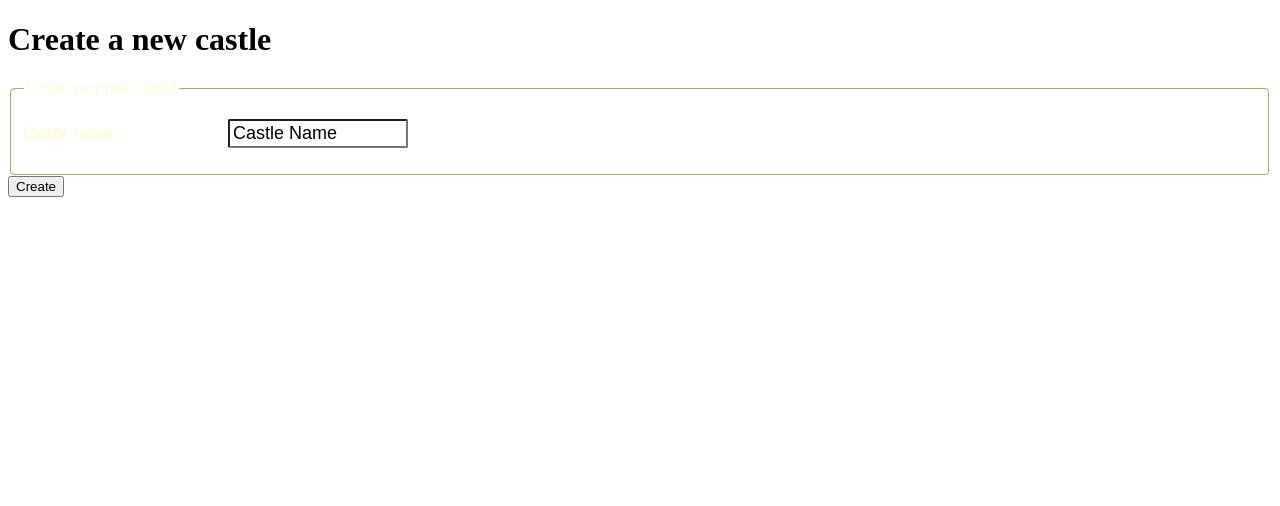
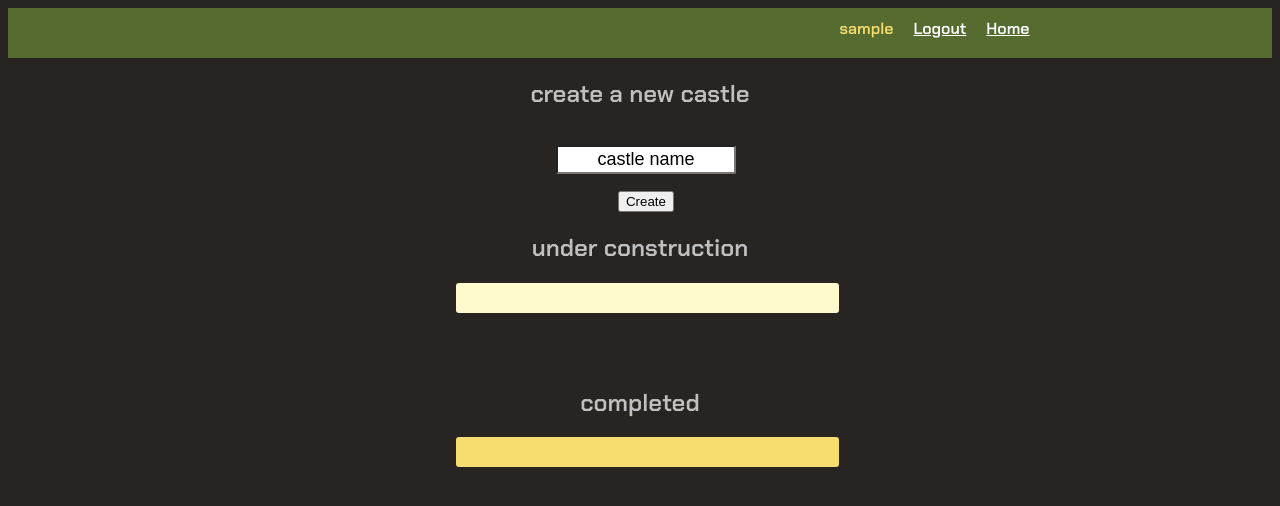
Before and after one commit to JBiondi/castledoro, a Django app: page /create_new_castle/ in a window 1280 px wide. Shown: the top 506 px of the page. Run offline with Django 3.2, Linux system fonts and the light colour scheme; the visitor is signed in with stand-in values (Sample User, id 1).

Commit message:
Moved create new castle functionality to user profile page

```diff
--- a/castledoro/forms.py
+++ b/castledoro/forms.py
@@ -6,6 +6,12 @@ class NewCastleForm(forms.ModelForm):
 
     class Meta:
         model = Castle
+        labels = {
+            'castle_name': ''
+        }
+        widgets = {
+            'castle_name': forms.TextInput(attrs={'id': 'create-new-castle-name-label'}),
+        }
         fields = ['castle_name']
 
 
--- a/castledoro/models.py
+++ b/castledoro/models.py
@@ -5,7 +5,7 @@ from django.contrib.auth.models import User
 class Castle(models.Model):
     castle_id = models.AutoField(primary_key=True)
     associated_user_id = models.ForeignKey(User, on_delete=models.CASCADE)
-    castle_name = models.CharField(default='Castle Name', max_length=40)
+    castle_name = models.CharField(default='castle name', max_length=40)
     total_blocks = models.IntegerField(default=165)
     completed_blocks = models.IntegerField(default=0)
     last_modified = models.DateTimeField(auto_now=True)
--- a/castledoro/views.py
+++ b/castledoro/views.py
@@ -25,7 +25,7 @@ def create_new_castle(request):
 
     context = {'form': form}
 
-    return render(request, 'frontend/create_new_castle.html', context)
+    return render(request, 'frontend/user_profile.html', context)
 
 
 @login_required
--- a/frontend/static/css/styles.css
+++ b/frontend/static/css/styles.css
@@ -295,6 +295,19 @@ svg {
     border-radius: 3px;
 }
 
+.create-new-castle-container {
+    color: aliceblue;
+    margin-left: 12px;
+    text-align: center;
+    font-family: 'Chakra Petch', sans-serif;
+    height: 15%;
+    border-radius: 3px;
+}
+
+#create-new-castle-name-label {
+    text-align: center;
+}
+
 .completed-blocks-value {
     color: white;
     text-align: center;
@@ -307,6 +320,12 @@ svg {
 }
 
 .profile-completed {
+    color: silver;
+    font-family: 'Chakra Petch', sans-serif;
+    text-align: center;
+}
+
+.profile-create-new {
     color: silver;
     font-family: 'Chakra Petch', sans-serif;
     text-align: center;
--- a/frontend/templates/frontend/create_new_castle.html
+++ /dev/null
@@ -1,33 +0,0 @@
-<!doctype html>
-<html lang="en">
-<head>
-    {% load static %}
-    <meta charset="UTF-8">
-    <meta name="viewport"
-          content="width=device-width, user-scalable=no, initial-scale=1.0, maximum-scale=1.0, minimum-scale=1.0">
-    <meta http-equiv="X-UA-Compatible" content="ie=edge">
-    <title>Create a new Castle!</title>
-    <link rel="stylesheet" href="../../static/css/styles.css">
-    <link rel="shortcut icon" type="image/png" href="{% static '/img/favi.ico' %}"/>
-</head>
-<body>
-
-<h1>Create a new castle</h1>
-
-
-<div class="new-castle-form-container">
-
-    <form class="new-castle-form" method="POST" >
-        {% csrf_token %}
-        <fieldset>
-            <legend>Create your new castle!</legend>
-            {{ form.as_p }}
-        </fieldset>
-
-        <button type="submit">Create</button>
-    </form>
-</div>
-
-<script src="{% static "frontend/main.js" %}"></script>
-</body>
-</html>
--- a/frontend/templates/frontend/user_profile.html
+++ b/frontend/templates/frontend/user_profile.html
@@ -25,7 +25,14 @@
 </div>
 
 <div class="profile-flex-container">
+    <h2 class="profile-create-new">create a new castle</h2>
+    <div class="create-new-castle-container">
+        <form class="new-castle-form" method="POST" >
+            {% csrf_token %}
+            {{ form.as_p }} <button type="submit">Create</button>
 
+        </form>
+    </div>
     <h2 class="profile-under-construction">under construction</h2>
     <div class="current-castles-container">
         {% for castle in current_castles %}
@@ -34,6 +41,8 @@
             <p>MODIFIED: {{ castle.last_modified }} GMT</p>
             <button onclick="location.href = '/delete_castle'">Delete {{ castle.castle_name }}</button>
             <button onclick="location.href = '/make_progress?castle={{ castle.castle_id }}'">Make progress on {{ castle.castle_name }}</button>
+            <br>
+            <br>
         {% endfor %}
     </div>
 
```
Also changed, not shown: users/views.py (+15 -2 lines).
